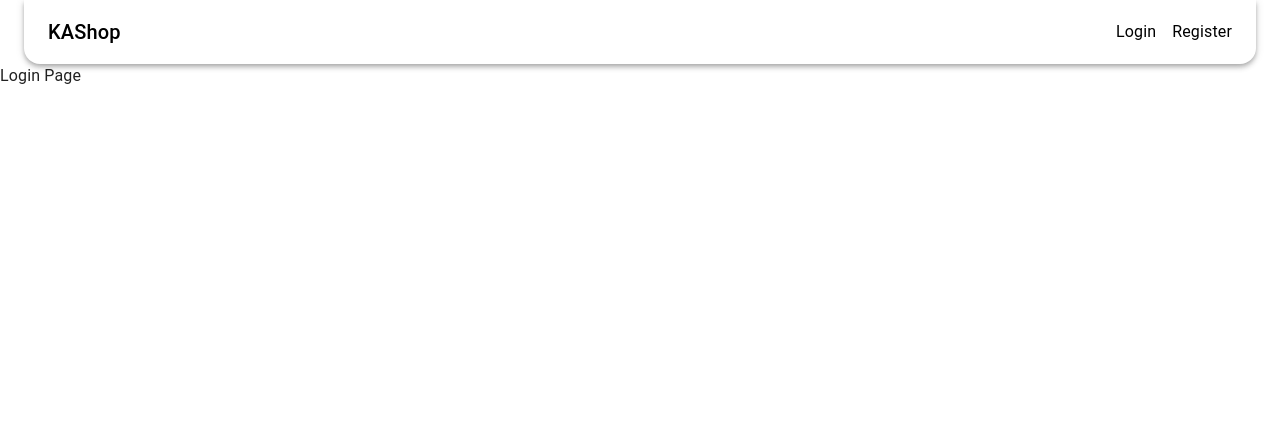
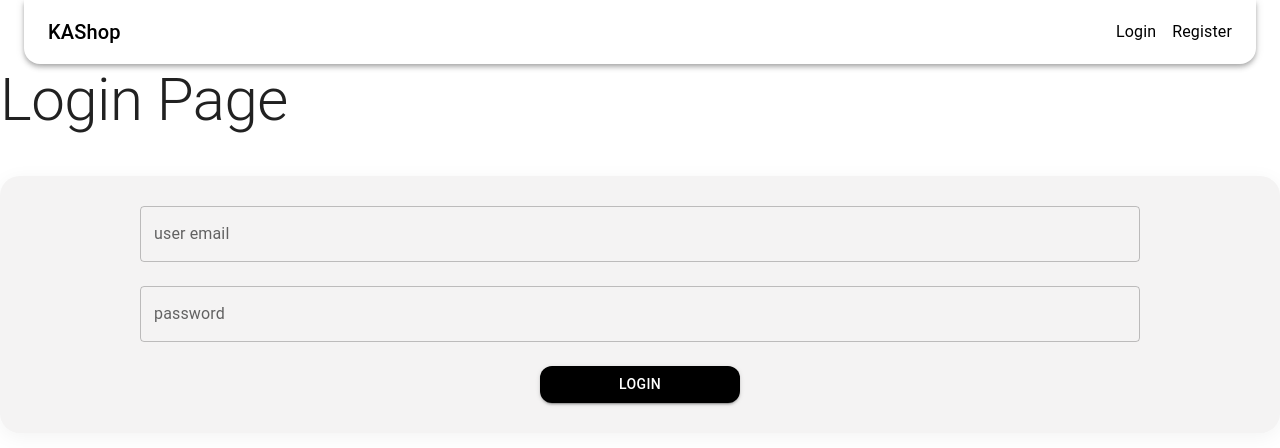
Before and after one commit to roaa-1/kashop, a React (Vite) app: page /auth/login in a window 1280 px wide. Shown: the top 448 px of the page. Built offline with nearby package versions, Linux system fonts and the light colour scheme.

Commit message:
create login page

```diff
--- a/src/pages/Login/Login.jsx
+++ b/src/pages/Login/Login.jsx
@@ -1,11 +1,44 @@
 import React from 'react';
-
+import { useForm } from 'react-hook-form';
+import axios from 'axios';
+import { TextField, Button, Box, Breadcrumbs, Typography } from '@mui/material';
+import { Link as RouterLink } from 'react-router-dom';
 
 function Login() {
+    const { register, handleSubmit } = useForm();
+    const loginForm = async (values) => {
+    try {
+    const response = await axios.post("http://knowledgeshop.runasp.net/api/Auth/Account/Login",values);
+    if (response.status === 200) {
+    console.log(response);
+    localStorage.setItem("token", response.data.accessToken);
+    }
+    console.log(response);
+    } catch (err) {
+    console.log(err);
+    }
+};
+
     return (
-        <>
-        <div>Login Page</div>
-        </>
+    <Box className="register-form">
+        <Typography variant="h2">Login Page</Typography>
+
+        <Box
+            onSubmit={handleSubmit(loginForm)}
+            component={'form'}
+            sx={{ display: 'flex', flexDirection: 'column', gap: 3, mt: 5, alignItems: 'center' ,backgroundColor: "#f4f3f3ff",
+        padding: "30px",
+        borderRadius: "20px",
+        boxShadow: "0px 4px 20px rgba(0,0,0,0.05)",
+        width: "100%",}}
+        >
+            <TextField label="user email" {...register('email')} variant="outlined" sx={{ width: "1000px", borderRadius: "12px" }} />
+            <TextField label="password" {...register('password')} variant="outlined" sx={{ width: "1000px", borderRadius: "12px" }} />
+            <Button variant="contained" type="submit" sx={{ width: "200px", borderRadius: "12px", backgroundColor: "#000000" }}>
+            Login
+            </Button>
+        </Box>
+        </Box>
     )
 }
 export default Login;
--- a/src/pages/Register/Register.jsx
+++ b/src/pages/Register/Register.jsx
@@ -3,16 +3,17 @@ import { useForm } from 'react-hook-form';
 import axios from 'axios';
 import { TextField, Button, Box, Breadcrumbs, Typography } from '@mui/material';
 import { Link as RouterLink } from 'react-router-dom';
+import Container from "@mui/material/Container";
 
 function Register() {
 const { register, handleSubmit } = useForm();
 
 const registerForm = async (values) => {
     try {
-    const response = await axios.post("http://knowledgeshop.runasp.net/api/Auth/Account/Register",values);
+    const response = await axios.post(`https://knowledgeshop.runasp.net/api/Auth/Account/Register`,values);
     console.log(response);
-    } catch (error) {
-    console.error(error);
+    } catch (err) {
+    console.log(err);
     }
 };
 
@@ -21,7 +22,7 @@ const registerForm = async (values) => {
 return (
     <Box className="register-form">
     <Typography variant="h2">Register Page</Typography>
-
+    <Container maxWidth="xl">
     <Box
         onSubmit={handleSubmit(registerForm)}
         component={'form'}
@@ -40,6 +41,7 @@ return (
         Register
         </Button>
     </Box>
+    </Container>
     </Box>
 );
 }
```
